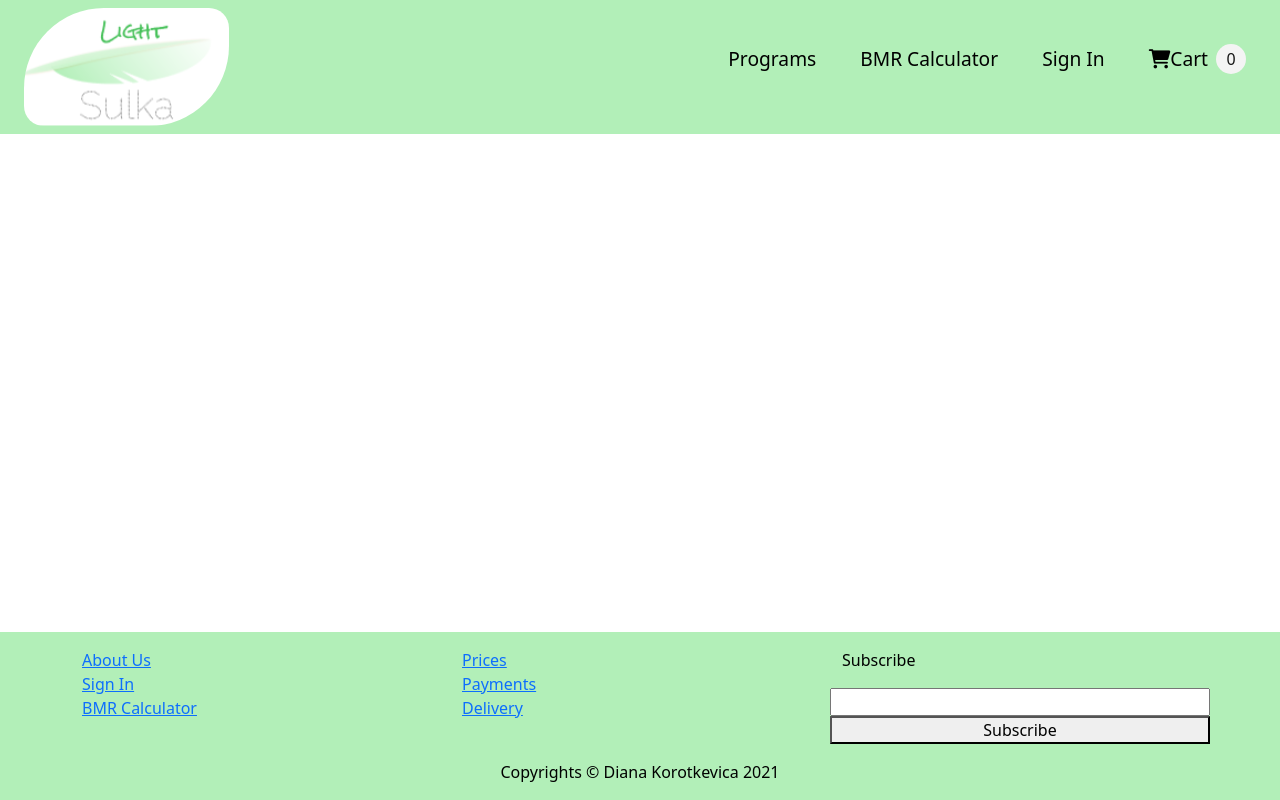
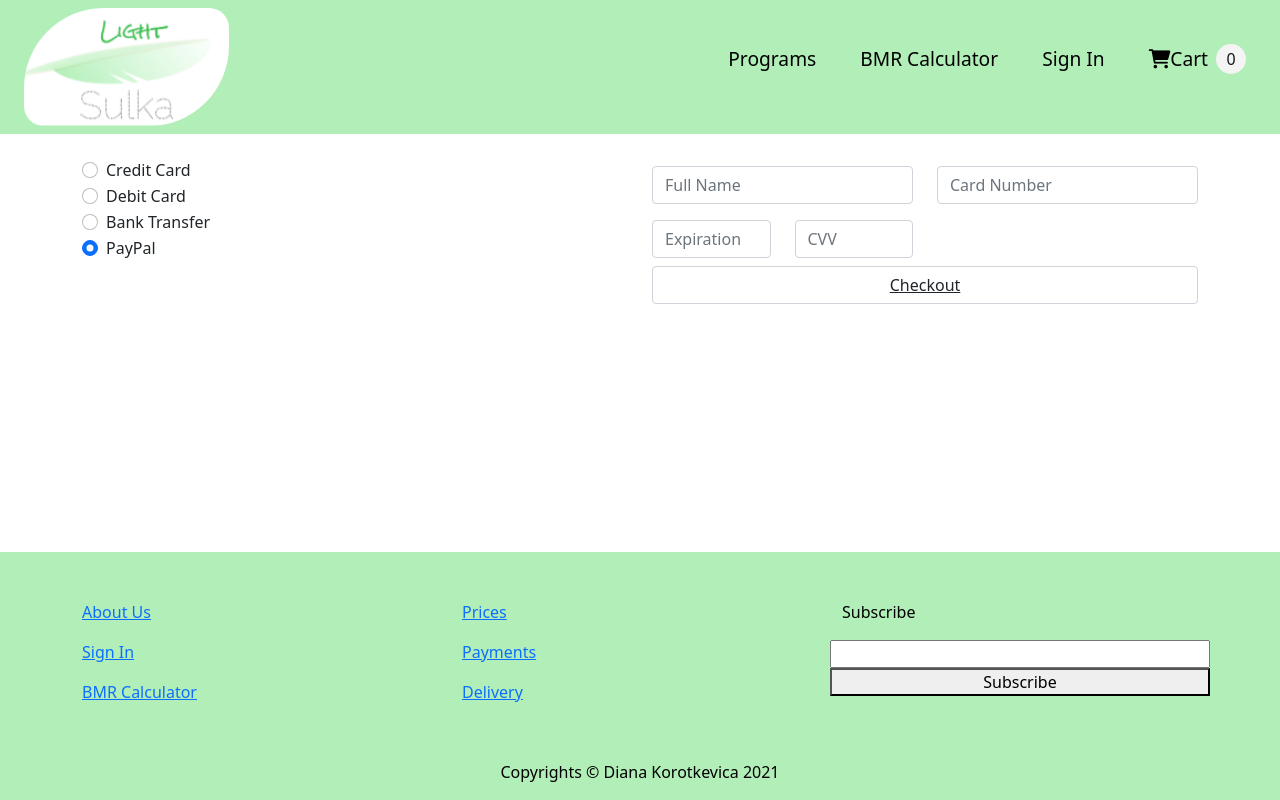
Before and after one commit to rajeevRuhaan/Light_Sulka, a React (Create React App) app in the folder frontend/: page /payments in a window 1280 px wide. Built offline with nearby package versions, Linux system fonts and the light colour scheme.

Commit message:
delivery and payment components done

```diff
--- a/frontend/src/App.js
+++ b/frontend/src/App.js
@@ -16,6 +16,8 @@ import BRMcalculator from "./screens/BRMcalculator";
 
 import CartScreen from "./screens/CartScreen";
 import SigninScreen from "./screens/SigninScreen";
+import Delivery from "./screens/Delivery";
+import Payments from "./screens/Payments";
 
 function App() {
   const [sideToggle, setSideToggle] = useState(false);
@@ -33,6 +35,8 @@ function App() {
           <Route exact path="/calculator" component={BRMcalculator} />
           <Route exact path="/signin" component={SigninScreen} />
           <Route exact path="/cart" component={CartScreen} />
+          <Route exact path="/delivery" component={Delivery} />
+          <Route exact path="/payments" component={Payments} />
         </Switch>
       </main>
       <Footer />
--- a/frontend/src/screens/CartScreen.js
+++ b/frontend/src/screens/CartScreen.js
@@ -65,7 +65,7 @@ const CartScreen = () => {
             <p>${getCartSubTotal()}</p>
           </div>
           <div>
-            <button>Proceed To Checkout</button>
+            <Link to="/delivery">Proceed To Checkout</Link>
           </div>
         </div>
       </div>
--- /dev/null
+++ b/frontend/src/screens/Delivery.css
@@ -0,0 +1,7 @@
+.container {
+  margin: 1rem auto;
+}
+
+.row {
+  padding: 0.5rem 0;
+}
--- /dev/null
+++ b/frontend/src/screens/Delivery.js
@@ -0,0 +1,106 @@
+import React from "react";
+import { Link } from "react-router-dom";
+import "./Delivery.css";
+
+const Delivery = () => {
+  return (
+    <div className="container">
+      <div className="row">
+        <div className="col-md-6">
+          <form action="">
+            <div className="row">
+              <div className="form-group col-md-6">
+                <input
+                  type="text"
+                  placeholder="First Name"
+                  className="form-control"
+                  required
+                ></input>
+              </div>
+              <div className="form-group col-md-6">
+                <input
+                  type="text"
+                  placeholder="Last Name"
+                  className="form-control"
+                  required
+                ></input>
+              </div>
+            </div>
+
+            <div className="row">
+              <div className="form-group col-md-6">
+                <input
+                  type="email"
+                  placeholder="Email"
+                  className="form-control"
+                  required
+                ></input>
+              </div>
+              <div className="form-group col-md-6">
+                <input
+                  type="tel"
+                  placeholder="Phone Number"
+                  className="form-control"
+                  required
+                ></input>
+              </div>
+            </div>
+            <div className="row">
+              <div className="form-group col-md-6">
+                <input
+                  type="text"
+                  placeholder="Street Address"
+                  className="form-control"
+                  required
+                ></input>
+              </div>
+              <div className="form-group col-md-6">
+                <input
+                  type="zip"
+                  placeholder="Postal Code"
+                  className="form-control"
+                  required
+                ></input>
+              </div>
+            </div>
+            <div className="row">
+              <div className="form-group col-md-6">
+                <input
+                  type="text"
+                  placeholder="State"
+                  className="form-control"
+                  required
+                ></input>
+              </div>
+              <div className="form-group col-md-6">
+                <input
+                  type="text"
+                  placeholder="Country"
+                  className="form-control"
+                  required
+                ></input>
+              </div>
+            </div>
+            <div className="form-row">
+              <div className="form-group col-md-12 text-center">
+                <Link to="/payments" type="submit" className="form-control">
+                  Proceed To Payment
+                </Link>
+              </div>
+            </div>
+          </form>
+        </div>
+        <div className="col-md-6">
+          <iframe
+            src="https://www.google.com/maps/embed/v1/place?key=AIzaSyA0s1a7phLN0iaD6-UE7m4qP-z21pH0eSc&q=Uusima+Finland"
+            width="550"
+            height="275"
+            allowFullScreen
+          ></iframe>
+        </div>
+      </div>
+    </div>
+  );
+};
+
+export default Delivery;
--- /dev/null
+++ b/frontend/src/screens/Payments.js
@@ -0,0 +1,104 @@
+import React from "react";
+import { Link } from "react-router-dom";
+
+const Payments = () => {
+  return (
+    <div className="container">
+      <div className="row">
+        <div className="col-md-6">
+          <div className="form-check">
+            <input
+              name="paymentMethod"
+              type="radio"
+              class="form-check-input"
+              checked
+              required
+            ></input>
+            <label for="creditCard">Credit Card</label>
+          </div>
+
+          <div className="form-check">
+            <input
+              name="paymentMethod"
+              type="radio"
+              class="form-check-input"
+              checked
+              required
+            ></input>
+            <label for="debitCard">Debit Card</label>
+          </div>
+
+          <div className="form-check">
+            <input
+              name="paymentMethod"
+              type="radio"
+              class="form-check-input"
+              checked
+              required
+            ></input>
+            <label for="bankTransfer">Bank Transfer</label>
+          </div>
+          <div className="form-check">
+            <input
+              name="paymentMethod"
+              type="radio"
+              class="form-check-input"
+              checked
+              required
+            ></input>
+            <label for="paypal">PayPal</label>
+          </div>
+        </div>
+        <div className="col-md-6">
+          <form action="">
+            <div className="row">
+              <div className="form-group col-md-6">
+                <input
+                  type="text"
+                  placeholder="Full Name"
+                  className="form-control"
+                  required
+                ></input>
+              </div>
+              <div className="form-group col-md-6">
+                <input
+                  type="text"
+                  placeholder="Card Number"
+                  className="form-control"
+                  required
+                ></input>
+              </div>
+            </div>
+            <div className="row">
+              <div className="form-group col-md-3">
+                <input
+                  type="text"
+                  placeholder="Expiration"
+                  className="form-control"
+                  required
+                ></input>
+              </div>
+              <div className="form-group col-md-3">
+                <input
+                  type="text"
+                  placeholder="CVV"
+                  className="form-control"
+                  required
+                ></input>
+              </div>
+            </div>
+            <div className="form-row">
+              <div className="form-group col-md-12 text-center">
+                <Link to="/" type="submit" className="form-control">
+                  Checkout
+                </Link>
+              </div>
+            </div>
+          </form>
+        </div>
+      </div>
+    </div>
+  );
+};
+
+export default Payments;
```
Also changed, not shown: 1 other file (tests, documents, lock files or other folders).
